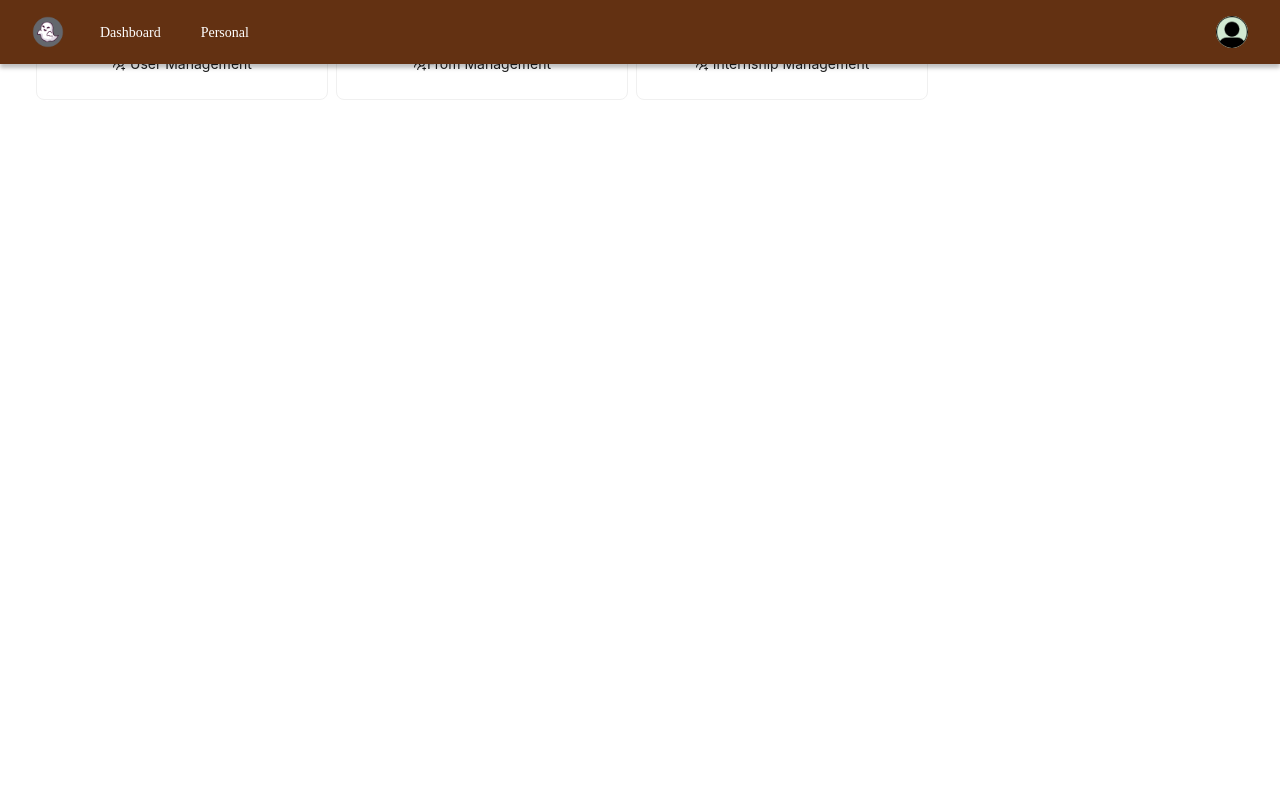
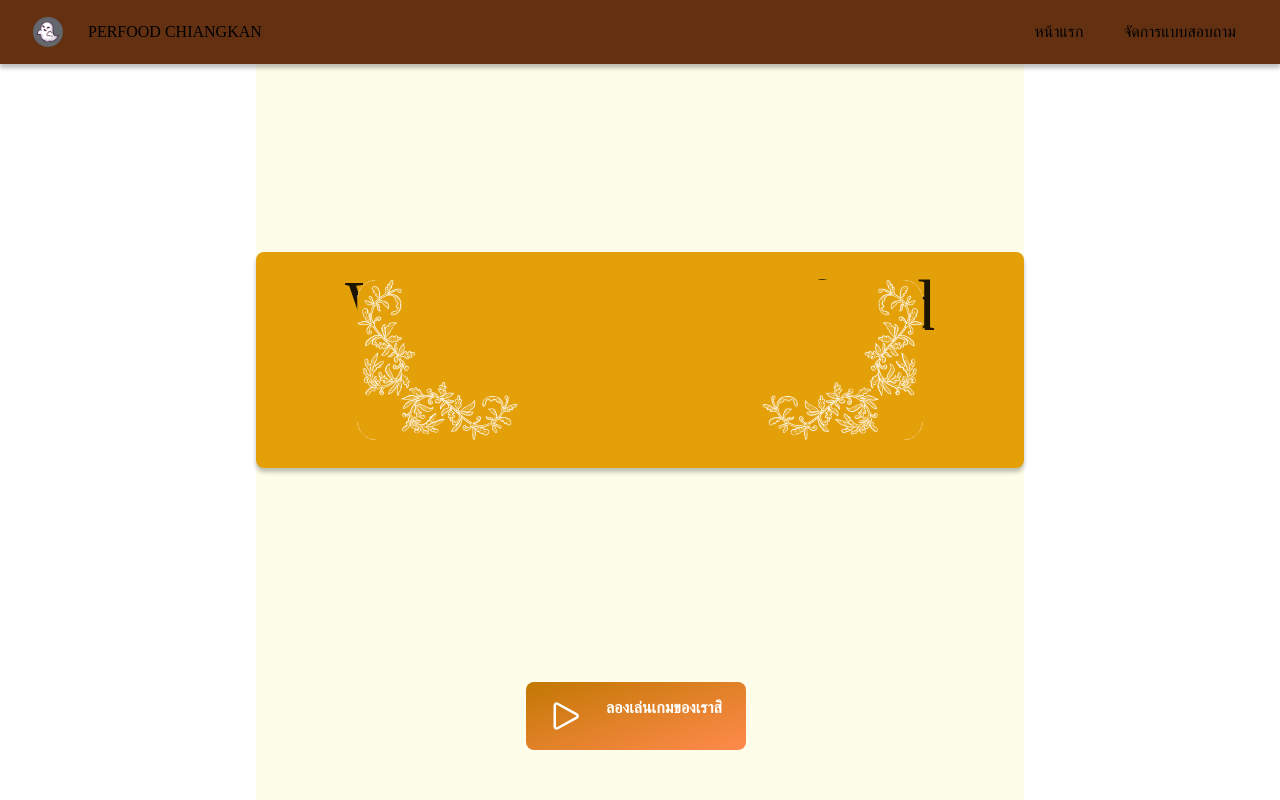
Before and after one commit to dexb99/Perfood-Project, a Next.js app: page / in a window 1280 px wide. Built offline with nearby package versions, Linux system fonts and the light colour scheme.

Commit message:
decorate
ปรับสีพื้นหลัง bg-yellow-100

```diff
--- a/pages/Components/Questions.js
+++ b/pages/Components/Questions.js
@@ -7,7 +7,7 @@ export default function Questinos(props) {
     const { Content,} = Layout;
     return (
         <main className='h-auto max-h-auto pt-16  sm:px-0 md:px-[10%] xl:px-[20%]'>
-            <Content className=' bg-yellow-50  h-auto flex-row w-full border-solid  '>
+            <Content className=' bg-yellow-100  h-auto flex-row w-full border-solid  '>
                 {questions.map((question, index) => (
                     <div key={index} className='p-4 sm:px-9 md:px-[1.875rem] xl:px-[4.125rem] border-black border-2'>
                         <Qstructure question={question} />
--- a/pages/Edit.js
+++ b/pages/Edit.js
@@ -21,7 +21,7 @@ export default function Edit() {
         <>
             <Navbar />
             <main className=' h-auto  pt-16 sm:px-5 md:px-[10%] xl:px-[20%]'>
-                <Form className=' sm:px-3 md:px-[2.5%] xl:px-[5%] h-auto bg-yellow-100'>
+                <Form className=' sm:px-3 md:px-[2.5%] xl:px-[5%] h-auto bg-yellow-50'>
                     <Form.Item className=' p-4 h-auto bg-transparent '>
                         <Form.Item className=' px-[1.625rem] shadow-[0px_4px_4px_rgba(0,_0,_0,_0.25)]  p-1 h-auto'>
                             <Input placeholder="หัวข้อแบบสอบถาม" className='font-itim rounded-lg border-2' />
--- a/pages/Homepage.js
+++ b/pages/Homepage.js
@@ -12,7 +12,7 @@ export default function Homepage() {
     <>
       <UserNavbar />
       <main className=" bg-cover h-screen sm:px-5 md:px-[10%] xl:px-[20%]">
-        <Layout className="h-full w-full bg-yellow-50">
+        <Layout className="h-full w-full bg-yellow-100">
           <Header className=' bg-transparent h-[10%] justify-end items-center flex'>
           </Header>
           <Content className='h-[70%] '>
--- a/pages/Playgame.js
+++ b/pages/Playgame.js
@@ -37,7 +37,7 @@ export default function Playgame() {
             </div>
             <main className=" h-screen sm:px-5 md:px-[10%] xl:px-[20%]">
                 {surveyList.map((survey) => (
-                    <Layout key={survey.id} className="h-full w-full bg-yellow-50 p-3">
+                    <Layout key={survey.id} className="h-full w-full bg-yellow-100 p-3">
                         {/* <Header className='  bg-transparent h-[10%] justify-end items-center flex'>
                 </Header> */}
                         <div className='h-full '>
--- a/pages/index.js
+++ b/pages/index.js
@@ -1,50 +1,51 @@
 import React from 'react'
-import { Card, Col, Row } from 'antd'
-import { UsergroupAddOutlined } from '@ant-design/icons';
-import Navbar from './Components/Navbar';
+import { PlayCircleFilled, FileOutlined } from '@ant-design/icons'
+import { Layout, Button, Drawer, Modal, Form, Input } from 'antd';
+import Link from 'next/link';
+import { useState } from 'react';
+import UserNavbar from './Components/userNavbar';
 
+export default function Homepage() {
+  const { Header, Content, Footer } = Layout;
+  // display
+  return (
+    <>
+      <UserNavbar />
+      <main className=" bg-cover h-screen sm:px-5 md:px-[10%] xl:px-[20%]">
+        <Layout className="h-full w-full bg-yellow-50">
+          <Header className=' bg-transparent h-[10%] justify-end items-center flex'>
+          </Header>
+          <Content className='h-[70%] '>
+            <Content className='flex justify-center items-center h-full  '>
+              <div className='text-center font-itim bigger-font '>
+                <div className='sm:px-0 md:px-[5%] xl:px-[10%] flex justify-center items-center bg-yellow-400 shadow-[0px_4px_4px_rgba(0,_0,_0,_0.25)] px-10 w-auto h-1/2 border-dashed rounded-lg  font-itim bigger-font '>
 
+                  <img class="h-auto max-w-full fixed  " src='/line3.png' alt="image description"/>
+                    Welcome to Perfood เชียงคาน
+                </div>
+              </div>
+            </Content>
+          </Content>
+          <Footer className='bg-transparent h-[20%] item-center px-10 flex'>
+            <div className='justify-center w-full flex  items-center  foot-font'>
+              <div className=' border-dashed rounded-lg justify-center w-[49%] px-3 flex items-center  foot-font'>
+                <Link className=' items-center w-auto main-icon flex justify-center ' href="/Playgame">
+                  <button type="button" class="text-white bg-gradient-to-br from-yellow-500 to-orange-400 hover:bg-gradient-to-bl focus:ring-4 focus:outline-none focus:ring-yellow-200 dark:focus:ring-yellow-800 font-extrabold rounded-lg text-base px-6 py-3.5 text-center mr-2 mb-2 inline-flex">
+                    <svg class="w-10 h-10 mr-5 -ml-1" fill="none" stroke="currentColor" stroke-width="1.5" viewBox="0 0 24 24" xmlns="http://www.w3.org/2000/svg" aria-hidden="true">
+                      <path stroke-linecap="round" stroke-linejoin="round" d="M5.25 5.653c0-.856.917-1.398 1.667-.986l11.54 6.348a1.125 1.125 0 010 1.971l-11.54 6.347a1.125 1.125 0 01-1.667-.985V5.653z"></path>
+                    </svg>
+                    ลองเล่นเกมของเราสิ
+                  </button>
 
-export default function () {
-  const iconSize = "large"
-  return (
-    <div>
-      <Navbar/>
-        <div className="mx-auto max-w-7xl py-6 sm:px-6 lg:px-8">
-          <div className=' justify-center'>
-          <Row>
-            <Col style={{ width:"300px" }}>
-              <div className='w-full  inline-block px-1 mt-1 '>
-                <a href='/userMag'>
-                  <Card className=' hover:bg-slate-400'>
-                    <p className='text-center'> <UsergroupAddOutlined style={{ fontSize: "" }} />  User Management</p>
-                  </Card>
-                </a>
+                </Link>
               </div>
-            </Col>
-            <Col style={{ width:"300px" }}>
-              <div className='w-full inline-block px-1 mt-1'>
-                <a href='#'>
-                  <Card className=' hover:bg-slate-400'>
-                    <p className='text-center'> <UsergroupAddOutlined style={{ fontSize: "" }} />From Management</p>
-                  </Card>
-                </a>
-              </div>
-            </Col>
-            <Col style={{ width:"300px" }}>
-              <div className='w-full inline-block px-1 mt-1'>
-                <a href='#'>
-                  <Card className=' hover:bg-slate-400'>
-                    <p className='text-center'> <UsergroupAddOutlined style={{ fontSize: "" }} />  Internship Management</p>
-                  </Card>
-                </a>
-              </div>
-            </Col>
-          </Row>
-          </div>
+            </div>
+          </Footer>
+        </Layout>
+      </main>
 
-        </div>
-    </div>
+      {/* Modal setting */}
 
+    </>
   )
 }
```
